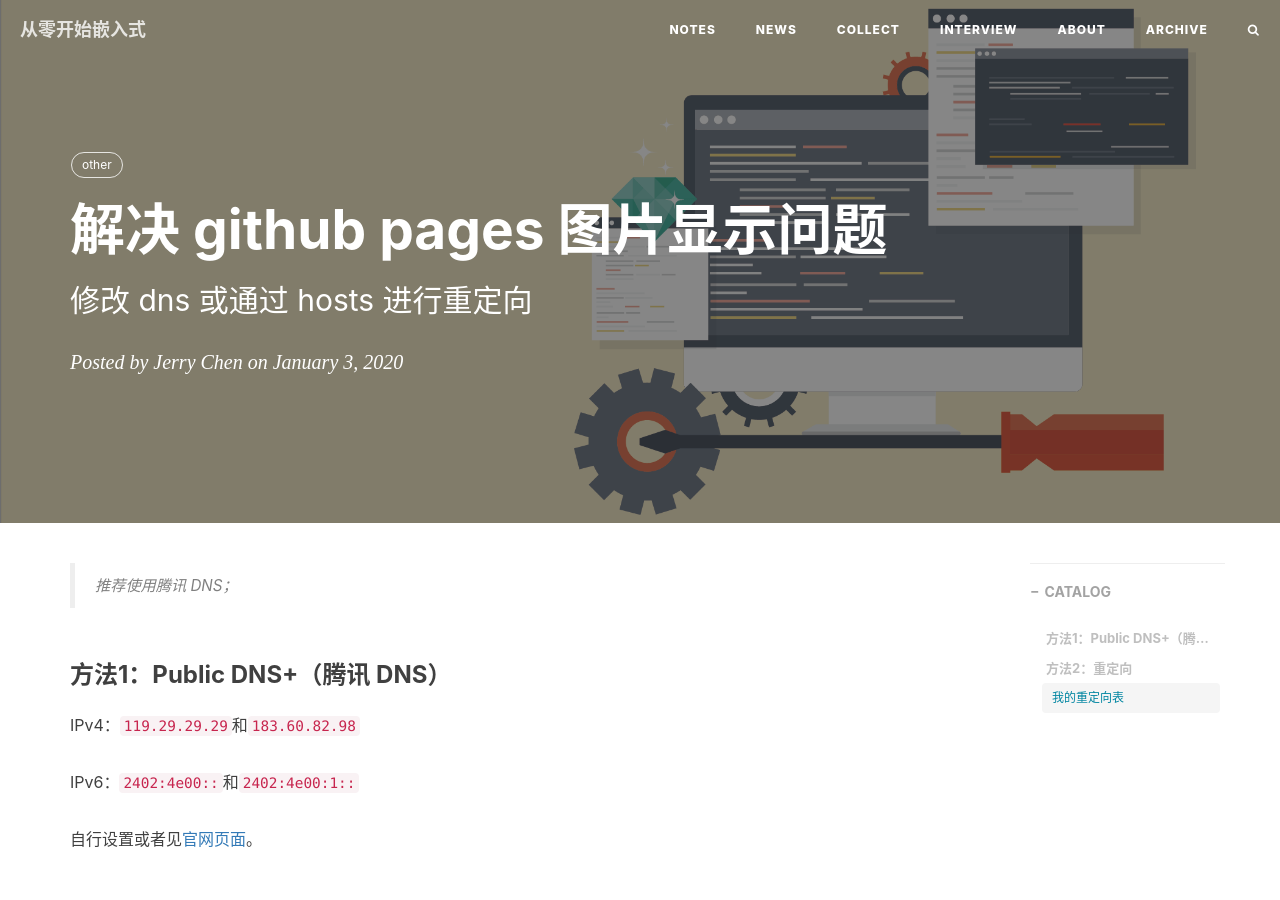
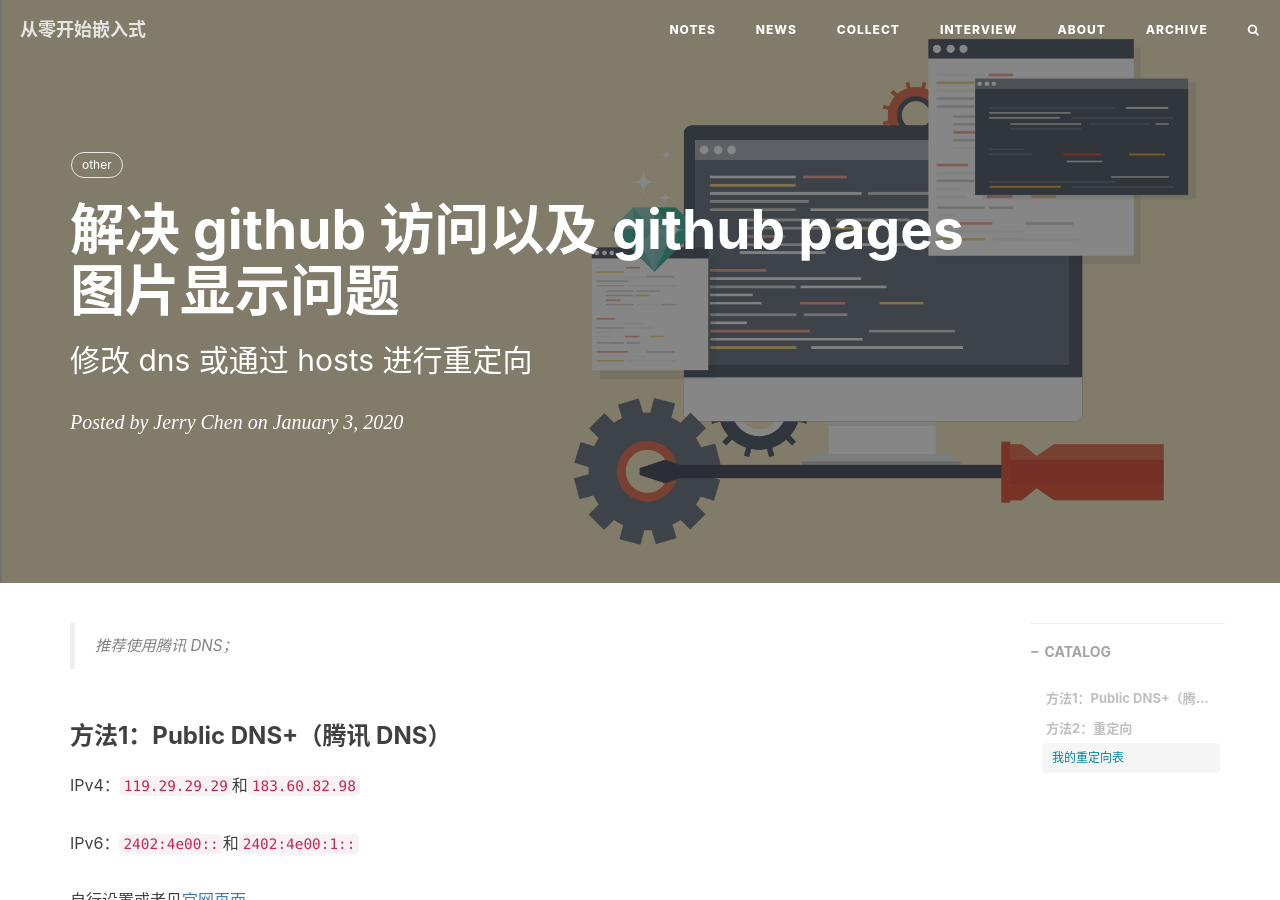
Before and after one commit to jvfan/bg, a Jekyll site: the page built from _posts/2020-01-03-解决-github-访问以及-github-pages-图片显示问题.md, in a window 1280 px wide and 900 px high. Built offline with Jekyll 4.4.1, drawn with Linux system fonts in a browser that asks for light colours; nearby versions of some CDN libraries; comment, search, counter and statistics services are not loaded.

Commit message:
Update and rename 2020-01-03-解决-github-pages-图片显示问题.md to 2020-01-03-解决-github-访问以及-github-pages-图片显示问题.md

```diff
--- a/_posts/2020-01-03-解决-github-pages-图片显示问题.md
+++ b/_posts/2020-01-03-解决-github-访问以及-github-pages-图片显示问题.md
@@ -1,6 +1,6 @@
 ---
 layout:     post
-title:      解决 github pages 图片显示问题
+title:      解决 github 访问以及 github pages 图片显示问题
 subtitle:   修改 dns 或通过 hosts 进行重定向
 date:       2020-01-03
 author:     Jerry Chen
```
